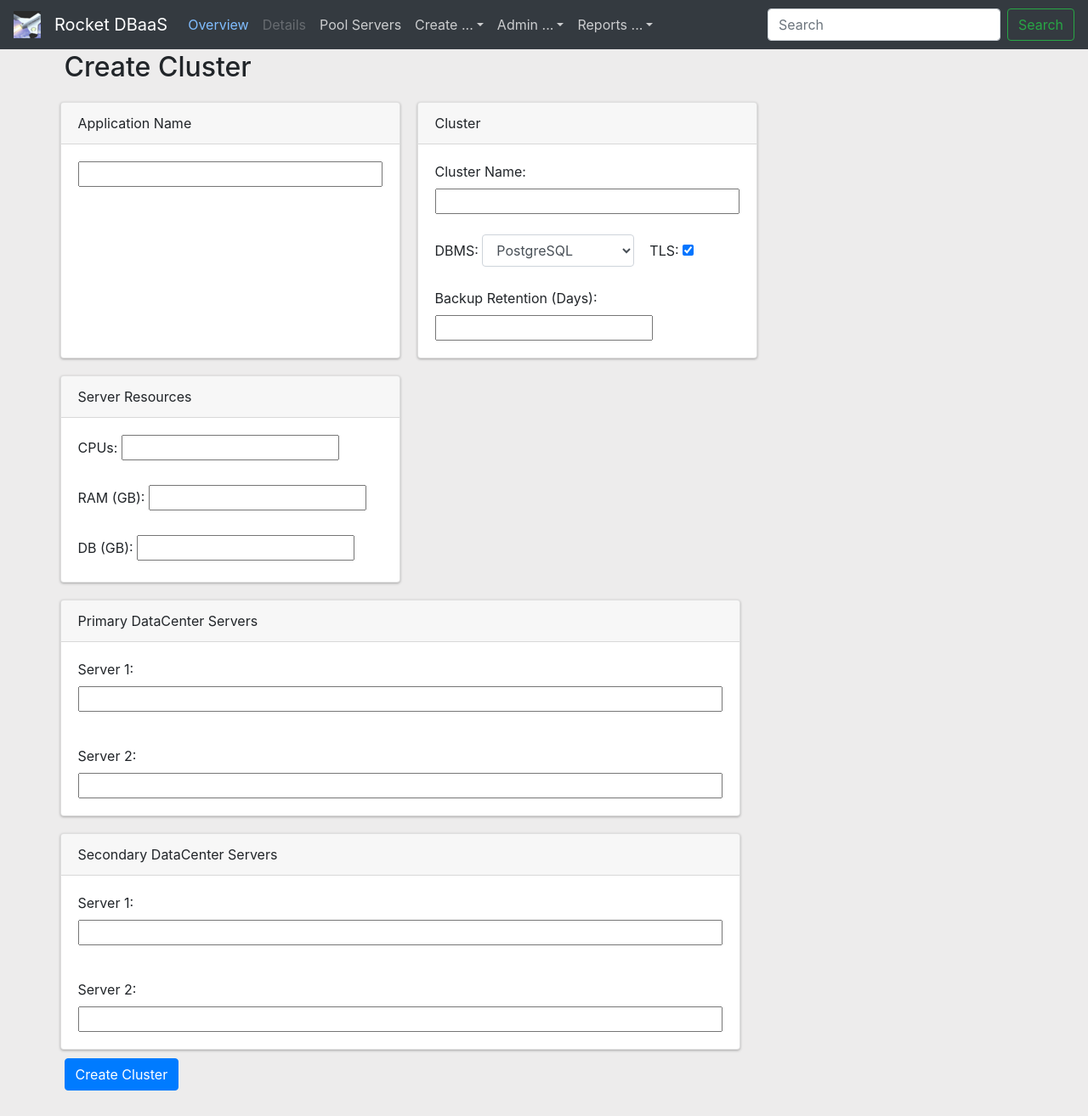
After one commit to BrianWaganerSTL/RocketDBaaS_api, a Django app: page /dbaas/cluster/create in a window 1280 px wide. The commit adds this page. Shown: the whole page at 85% size. Run offline with Django 3.2, Linux system fonts and the light colour scheme; parts of the project's set-up code (start-up, migrations or seed data) failed here and were passed over; some libraries are stand-ins or nearby versions.

Commit message:
Added Unique keys to model Moved the new create cluster page to cluster/create Changed the navbar menu to make more sense and set some things to be disabled for now until a page is created Created a create_cluster_view.py Ordered the ServerPort table by port In Models.py added function to get the NextOpenPort, and unique keys,

```diff
--- a/dbaas/admin.py
+++ b/dbaas/admin.py
@@ -15,8 +15,8 @@ class PoolServer(admin.ModelAdmin):
 @admin.register(ServerPort)
 class ServerPort(admin.ModelAdmin):
     list_display = ('port', 'port_status','port_notes','updated_dttm')
-    list_select_related = ('port',)
     list_display_links = ('port',)
+    ordering = [ 'port']
 
 
 @admin.register(Application)
@@ -43,8 +43,8 @@ class ApplicationContact(admin.ModelAdmin):
 class Cluster(admin.ModelAdmin):
     list_display = ('cluster_name','dbms_type','application','environment','cluster_health','active_sw',
                     'read_write_port','read_only_port')
-    list_select_related = ('cluster_name',)
-    list_display_links = ('cluster_name',)
+
+
 
 
 @admin.register(Server)
--- a/dbaas/static/css/bootstrap-override.css
+++ b/dbaas/static/css/bootstrap-override.css
@@ -11,6 +11,11 @@
     background-color: #e0615b !important;
 }
 
+.dropdown-item .disabled, .dropdown-item:disabled {
+    color: red;
+    cursor: not-allowed!important;
+    background-color: #818182;
+}
 .navbar-dark .navbar-nav .active > .nav-link, .navbar-dark .navbar-nav .nav-link.active, .navbar-dark .navbar-nav .nav-link.show, .navbar-dark .navbar-nav .show > .nav-link {
     color: #80bdff;
 }
@@ -24,6 +29,10 @@
 }
 
 
+
+.form-check-input {
+    margin-left: 0rem!important;
+}
 
 .tab-content .tab-pane {
     border-color: #28a745;
--- /dev/null
+++ b/dbaas/templates/cluster/create.html
@@ -0,0 +1,93 @@
+{% extends "master_template.html" %}
+
+{% load static %}
+{% load humanize %}
+{% load i18n %}
+
+{% block title %}Rocket DBaaS - Create Cluster{% endblock %}
+
+{% block main_content %}
+    <h2 class="card-title" xmlns="http://www.w3.org/1999/html">Create Cluster</h2>
+    <form method="post" action="{% url 'cluster/create.html' %}" enctype="multipart/form-data">
+        {% csrf_token %}
+
+        <div class="row">
+            <div class="card" style="width: 25rem; margin: 10px">
+                <div class="card-header">Application Name</div>
+                <div class="card-body">
+                    <input type="text" name="application_name" id="application_name__text" class="w-100">
+                </div>
+            </div>
+
+            <div class="card" style="width: 25rem; margin: 10px">
+                <div class="card-header">Cluster</div>
+                <div class="card-body">
+                    <label for="cluster_name__text">Cluster Name: </label>
+                    <input type="text" name="cluster_name" id="cluster_name__text" class="w-100">
+                    <br><br>
+
+                    <label for="dbms_type__select">DBMS: </label>
+                    <select class="form-control select2-dropdown w-50" style="display: inline-flex" name="dbms_type"
+                            id="dbms_type__select">
+                        <option value="PostgreSQL">PostgreSQL</option>
+                        <option value="MongoDB">MongoDB</option>
+                    </select>
+                    &nbsp;&nbsp;
+                    <label class="form-check-label" for="tls_enabled_sw">TLS: </label>
+                    <input type="checkbox" value="True" id="tls_enabled_sw" name="tls_enabled_sw"
+                           class="checkbox-inline" checked="checked">
+                    <br><br>
+
+                    <label for="backup_retention_days">Backup Retention (Days): </label>
+                    <input type="text" name="backup_retention_days" id="backup_retention_days">
+                </div>
+            </div>
+
+            <div class="card" style="width: 25rem; margin: 10px">
+                <div class="card-header">Server Resources</div>
+                <div class="card-body">
+                    <label for="requested_cpu__text">CPUs: </label>
+                    <input type="text" name="requested_cpu" id="requested_cpu__text">
+                    <br><br>
+
+                    <label for="requested_mem_gb__text">RAM (GB): </label>
+                    <input type="text" name="requested_mem_gb" id="requested_mem_gb__text">
+                    <br><br>
+
+                    <label for="requested_db_gb">DB (GB): </label>
+                    <input type="text" name="requested_db_gb" id="requested_db_gb__text">
+                </div>
+            </div>
+        </div>
+
+        <div class="row">
+            <div class="card" style="width: 50rem; margin: 10px">
+                <div class="card-header">Primary DataCenter Servers</div>
+                <div class="card-body">
+                    <label for="PrimaryDCServer1__text">Server 1: </label>
+                    <input type="text" name="PrimaryDCServer1" id="PrimaryDCServer1__text" class="w-100">
+                </div>
+                <div class="card-body">
+                    <label for="PrimaryDCServer2__text">Server 2: </label>
+                    <input type="text" name="PrimaryDCServer2" id="PrimaryDCServer2__text" class="w-100">
+                </div>
+            </div>
+        </div>
+
+        <div class="row">
+            <div class="card" style="width: 50rem; margin: 10px">
+                <div class="card-header">Secondary DataCenter Servers</div>
+                <div class="card-body">
+                    <label for="PrimaryDCServer1__text">Server 1: </label>
+                    <input type="text" name="SeconaryDCServer1" id="SeconaryDCServer1__text" class="w-100">
+                </div>
+                <div class="card-body">
+                    <label for="SeconaryDCServer2">Server 2: </label>
+                    <input type="text" name="SeconaryDCServer2" id="SeconaryDCServer2__text" class="w-100">
+                </div>
+            </div>
+        </div>
+        <button type="submit" class="btn btn-primary">Create Cluster</button>
+
+    </form>
+{% endblock %}
--- a/dbaas/templates/master_template.html
+++ b/dbaas/templates/master_template.html
@@ -55,31 +55,45 @@
             <li class="nav-item active">
                 <a class="nav-link" href="{% url 'overview' %}">Overview</a>
             </li>
-            <li class="nav-item" data-toggle="tooltip" data-placement="bottom" title="Click on the Application->Cluster Name">
+            <li class="nav-item" data-toggle="tooltip" data-placement="bottom"
+                title="Click on the Application->Cluster Name">
                 <a class="nav-link disabled" href="#">Details</a>
             </li>
             <li class="nav-item">
-                <a class="nav-link" href="{%  url 'pool_servers' %}">Pool Servers</a>
+                <a class="nav-link" href="{% url 'pool_servers' %}">Pool Servers</a>
             </li>
             <li class="nav-item dropdown">
-                <a class="nav-link dropdown-toggle" href="https://example.com" id="dropdown01" data-toggle="dropdown"
+                <a class="nav-link dropdown-toggle" href="https://example.com" id="dropdownCreate" data-toggle="dropdown"
                    aria-haspopup="true" aria-expanded="false">Create ...</a>
-                <div class="dropdown-menu" aria-labelledby="dropdown01">
-                    <a class="dropdown-item" href="/admin/dbaas/contact/add/">Create Contact</a>
-                    <a class="dropdown-item" href="/admin/dbaas/application/add">Create Application</a>
-                    <a class="dropdown-item" href="/admin/dbaas/application/add">Create Application</a>
-                    <a class="dropdown-item" href="/admin/dbaas/applicationcontact/add">Create Application Contacts</a>
-                    <a class="dropdown-item" href="#">Create Alert Triggers</a>
-                    <a class="dropdown-item" href="/admin/dbaas/cluster/add">Create Cluster</a>
+                <div class="dropdown-menu" aria-labelledby="dropdownCreate">
+                    <a class="dropdown-item" href="/dbaas/cluster/create">Create Cluster</a>
+                    <a class="dropdown-item disabled" href="#">Create Alert Triggers</a>
                 </div>
             </li>
             <li class="nav-item dropdown">
-                <a class="nav-link dropdown-toggle" href="https://example.com" id="dropdown01" data-toggle="dropdown"
+                <a class="nav-link dropdown-toggle" href="https://example.com" id="dropdownAdmin" data-toggle="dropdown"
+                   aria-haspopup="true" aria-expanded="false">Admin ...</a>
+                <div class="dropdown-menu" aria-labelledby="dropdownAdmin">
+                    <a class="dropdown-item" href="/admin/dbaas/applicationcontact">Application Contact</a>
+                    <a class="dropdown-item" href="/admin/dbaas/application">Application</a>
+                    <a class="dropdown-item" href="/admin/dbaas/backup">Backups</a>
+                    <a class="dropdown-item" href="/admin/dbaas/clusternote">Cluster Notes</a>
+                    <a class="dropdown-item" href="/admin/dbaas/cluster">Cluster</a>
+                    <a class="dropdown-item" href="/admin/dbaas/contact">Contacts</a>
+                    <a class="dropdown-item" href="/admin/dbaas/poolserver">Pool Servers</a>
+                    <a class="dropdown-item" href="/admin/dbaas/restore">Restores</a>
+                    <a class="dropdown-item" href="/admin/dbaas/serveractivities">Server Activities</a>
+                    <a class="dropdown-item" href="/admin/dbaas/serverport">Server Ports</a>
+                    <a class="dropdown-item" href="/admin/dbaas/servers">Servers</a>
+                </div>
+            </li>
+            <li class="nav-item dropdown">
+                <a class="nav-link dropdown-toggle" href="https://example.com" id="dropdownReports" data-toggle="dropdown"
                    aria-haspopup="true" aria-expanded="false">Reports ...</a>
-                <div class="dropdown-menu" aria-labelledby="dropdown01">
-                    <a class="dropdown-item" href="#">Cluster, Servers, & Contacts</a>
-                    <a class="dropdown-item" href="#" disabled="">Outages</a>
-                    <a class="dropdown-item" href="#" disabled="yes">FailOvers</a>
+                <div class="dropdown-menu" aria-labelledby="dropdownReports">
+                    <a class="dropdown-item disabled" href="#">Cluster, Servers, & Contacts</a>
+                    <a class="dropdown-item disabled" href="#">Outages</a>
+                    <a class="dropdown-item disabled" href="#">FailOvers</a>
                 </div>
             </li>
         </ul>
@@ -91,8 +105,8 @@
 </nav>
 
 <main role="main" class="container">
-{% block main_content %}
-{% endblock %}
+    {% block main_content %}
+    {% endblock %}
 </main><!-- /.container -->
 
 <!-- Bootstrap core JavaScript
--- a/dbaas/urls.py
+++ b/dbaas/urls.py
@@ -1,9 +1,10 @@
 from django.urls import path, include
 from rest_framework.routers import DefaultRouter
 
-from dbaas.views import overview_view, cluster_details_view, pool_servers_views
+from dbaas.views import overview_view, cluster_details_view, pool_servers_views, create_cluster_view
 from dbaas.views.views import MyPoolServersViewSet
 from dbaas.views.createClusterViewSet import ClusterViewSet
+from dbaas.views.create_cluster_view import create_cluster
 
 router = DefaultRouter()
 router.register(r'MyPoolServers', MyPoolServersViewSet)
@@ -14,6 +15,7 @@ urlpatterns = [
     path('overview/', overview_view.overview, name='overview'),
     path('cluster_details/<_cluster_id>', cluster_details_view.cluster_details, name='cluster_details'),
     path('pool_servers/', pool_servers_views.pool_servers, name='pool_servers'),
+    path('cluster/create', create_cluster_view.create_cluster, name='cluster/create.html'),
     path('', overview_view.overview, name='overview'),
 ]
 
--- /dev/null
+++ b/dbaas/views/create_cluster_view.py
@@ -0,0 +1,64 @@
+from django.shortcuts import render, redirect
+from rest_framework.generics import get_object_or_404
+from dbaas import models
+from dbaas.models import Cluster, Application, ApplicationContactsDetailsView, ServerActivities, ServerPort
+
+
+def create_cluster(request):
+    if request.method == 'POST':
+        if request.POST['application_name'] and \
+                request.POST['cluster_name'] and \
+                request.POST['dbms_type'] and \
+                request.POST['cluster_name'] and \
+                request.POST['requested_cpu'] and \
+                request.POST['requested_mem_gb'] and \
+                request.POST['requested_db_gb'] and \
+                request.POST['tls_enabled_sw'] and \
+                request.POST['backup_retention_days']:
+
+            application = Application()
+            try:
+                application = get_object_or_404(
+                    Application.objects.filter(application_name=request.POST['application_name']))
+            except:
+                application.application_name = request.POST['application_name']
+                application.active_sw = True
+                application.save()
+
+            cluster = Cluster()
+            cluster.application = application
+            cluster.dbms_type = 'PostgreSQL'  # request.POST['dbms_type']
+            cluster.cluster_name = request.POST['cluster_name']
+            cluster.requested_cpu = request.POST['requested_cpu']
+            cluster.requested_mem_gb = request.POST['requested_mem_gb']
+            cluster.requested_db_gb = request.POST['requested_db_gb']
+            cluster.tls_enabled_sw = request.POST['tls_enabled_sw']
+            cluster.backup_retention_days = request.POST['backup_retention_days']
+            cluster.active_sw = 'True'
+
+            cluster.cluster_health = Cluster.ClusterHealthChoices.ClusterConfiguring
+
+            nextOpenPort = ServerPort().NextOpenPort()
+            print('RW nextOpenPort=' + str(nextOpenPort))
+            read_write_port = get_object_or_404(ServerPort.objects.filter(port=nextOpenPort))
+            read_write_port.port_status = ServerPort.PortStatusChoices.Locked
+            read_write_port.port_notes = 'R/W for ' + cluster.cluster_name
+            read_write_port.save()
+            cluster.read_write_port = read_write_port
+
+            nextOpenPort = ServerPort().NextOpenPort()
+            print('RO nextOpenPort=' + str(nextOpenPort))
+            read_only_port = get_object_or_404(ServerPort.objects.filter(port=nextOpenPort))
+            read_only_port.port_status = ServerPort.PortStatusChoices.Locked
+            read_only_port.port_notes = 'R/O for ' + cluster.cluster_name
+            read_only_port.save()
+            cluster.read_only_port = read_only_port
+
+            cluster.environment = models.EnvironmentChoices.SBX
+            cluster.save()
+
+            return redirect('cluster_details', cluster.id, )
+        else:
+            return render(request, 'cluster/create.html', {'error': 'All fields must be filled in'})
+    else:
+        return render(request, 'cluster/create.html')
```
Also changed, not shown: dbaas/models.py (+12 -4 lines), dbaas/templates/clusterCreate.html (deleted, +0 -10 lines), dbaas/templates/createDB.html (+26 -18 lines), dbaas/migrations/0027_auto_20181006_2203.py (added).
